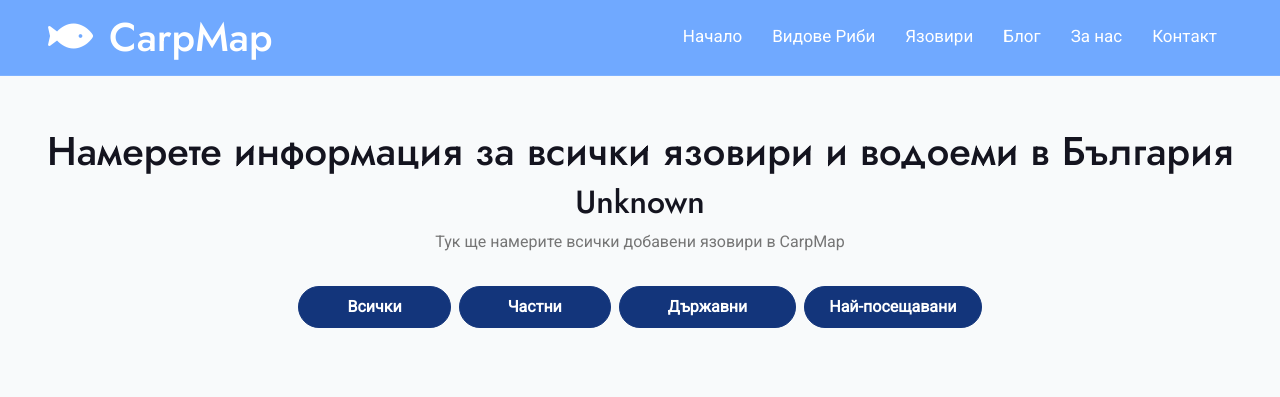
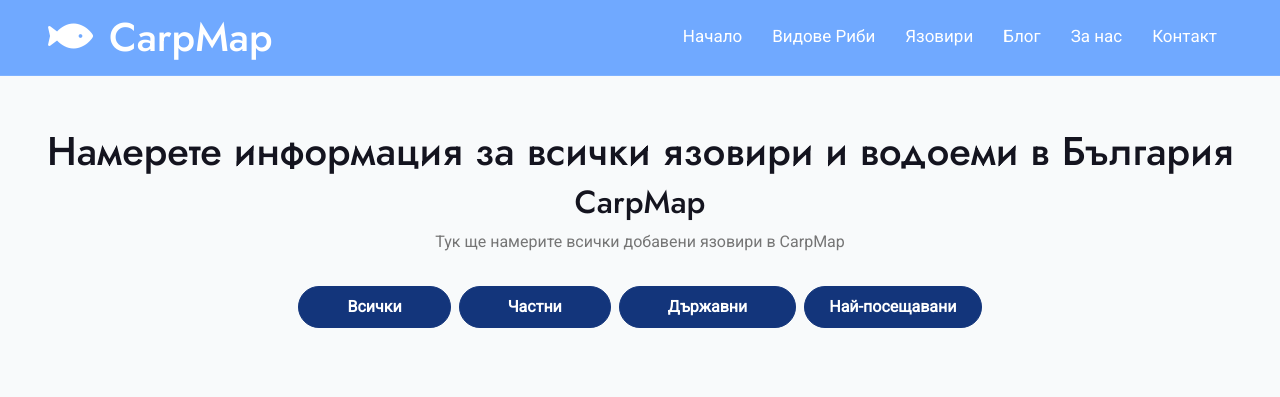
Before and after one commit to niki-evgeniev/CarpMap, a Spring app: page /reservoirs in a window 1280 px wide. Shown: the part 46-443 px from the top of the page. Run offline with Thymeleaf, Linux system fonts and the light colour scheme; the template is opened without the code that fills it, so the values that code supplies are empty; some of the project's set-up classes (security, data sources, template engines, error pages and the like) are left out, and stand-ins take their place; some libraries are stand-ins or nearby versions.

Commit message:
Update pages

```diff
--- a/src/main/resources/templates/reservoirs.html
+++ b/src/main/resources/templates/reservoirs.html
@@ -48,7 +48,7 @@
                 <h2 class="text-center" th:case="'private_reservoir'">Всички частни язовири</h2>
                 <h2 class="text-center" th:case="'free_reservoir'">Всички държавни язовири</h2>
                 <h2 class="text-center" th:case="'countVisitors'">Най-посещавани язовири</h2>
-                <h2 class="text-center" th:case="*">Unknown</h2>
+                <h2 class="text-center" th:case="*">CarpMap</h2>
             </div>
             <p class="text-center">Тук ще намерите всички добавени язовири в CarpMap</p>
         </div><!--/.section-header-->
--- a/src/main/resources/templates/reservoirsDetails.html
+++ b/src/main/resources/templates/reservoirsDetails.html
@@ -7,7 +7,8 @@
     <title th:text="'Информация за Язовир ' + ${details.name} + ' - CarpMap'">Детайли - CarpMap</title>
     <meta charset="UTF-8">
     <meta content="width=device-width, initial-scale=1.0" name="viewport">
-    <meta name="keywords" content="website">
+    <meta name="keywords" content="website"
+          th:content="'язовир, информация за язовир, места за риболов в българия, водоеми, ' +  ${details.name}">
     <meta name="title" th:content="'Язовир ' + ${details.name}">
     <meta name="description" th:content="'Информация за язовир ' + ${details.name} ">
     <meta name="author" content="Nikolay">
```
